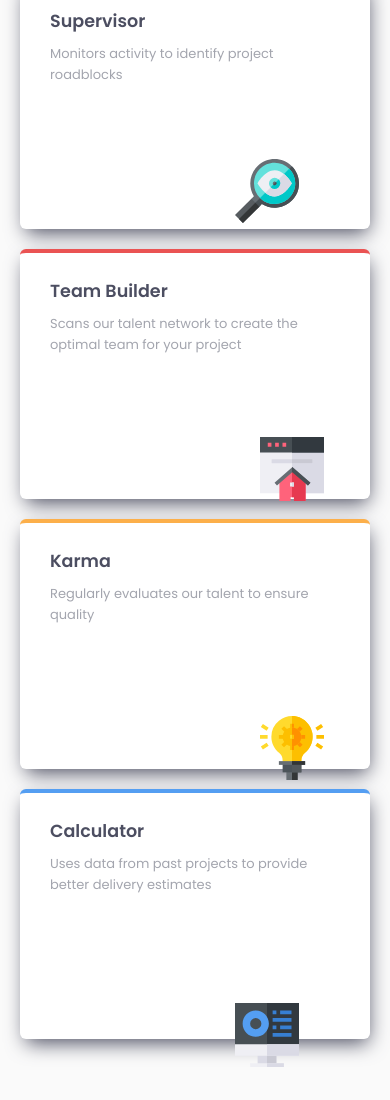
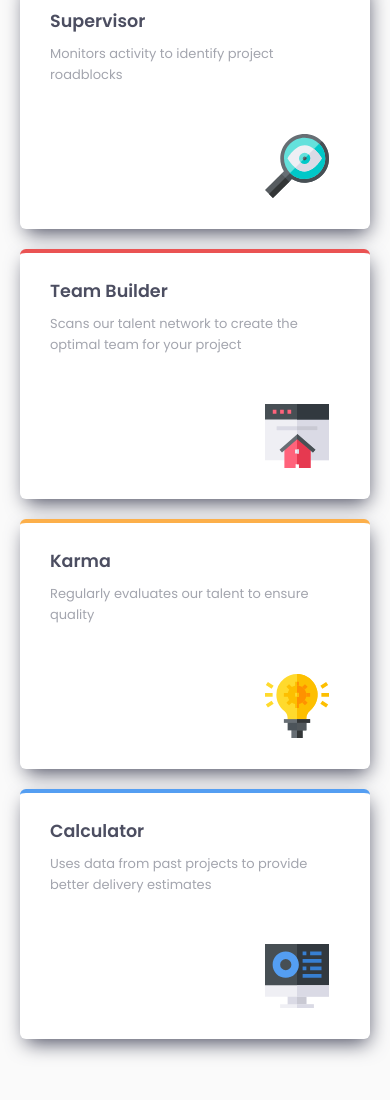
Before and after one commit to Ramly23/4-columns, a plain HTML site: page index.html in a window 390 px wide. Shown: the part 280-1380 px from the top of the page. Drawn offline with Linux system fonts and the light colour scheme.

Commit message:
Add files via upload

```diff
--- a/index.html
+++ b/index.html
@@ -56,22 +56,30 @@
         <div class="mobile-col">
           <h3>Supervisor</h3>
           <p>Monitors activity to identify project<br>roadblocks</p>
-          <img class = 'magnificent-glass' src="images/icon-supervisor.svg" alt="Supervisor">
+          <div class="image">
+            <img class = 'magnificent-glass' src="images/icon-supervisor.svg" alt="Supervisor">
+          </div>
         </div>
         <div class="mobile-col">
           <h3>Team Builder</h3>
           <p>Scans our talent network to create the optimal team for your project</p>
-          <img class = 'house' src="images/icon-team-builder.svg" alt="Team Builder">
+          <div class="image">
+            <img class = 'house' src="images/icon-team-builder.svg" alt="Team Builder">
+          </div>
         </div>
         <div class="mobile-col">
           <h3>Karma</h3>
           <p>Regularly evaluates our talent to ensure<br>quality</p>
-          <img class = 'light-bulb' src="images/icon-karma.svg" alt="Karma">
+          <div class="image">
+            <img class = 'light-bulb' src="images/icon-karma.svg" alt="Karma">
+          </div>
         </div>
         <div class="mobile-col">
           <h3>Calculator</h3>
           <p>Uses data from past projects to provide better delivery estimates</p>
-          <img class = 'computer' src="images/icon-calculator.svg" alt="Calculator">
+          <div class="image">
+            <img class = 'computer' src="images/icon-calculator.svg" alt="Calculator">
+          </div>
         </div>
       </div>
 
--- a/style.css
+++ b/style.css
@@ -195,28 +195,32 @@ body {
         border-top: 4px solid var(--Blue);
     }
 
+    .image {
+        position: relative;
+    }
+
     .magnificent-glass {
         position: absolute;
-        right: 17%;
-        top: 52%;
+        left: 215px;
+        top: 48px;
     }
 
     .light-bulb {
         position: absolute;
-        right: 17%;
-        top: 118%;
+        left: 215px;
+        top: 48px;
     }
 
     .house {
         position: absolute;
-        right: 17%;
-        top: 85%;
+        left: 215px;
+        top: 48px;
     }
 
     .computer {
         position: absolute;
-        right: 17%;
-        top: 152%;
+        left: 215px;
+        top: 48px;
     }
 
     .attribution {
```
